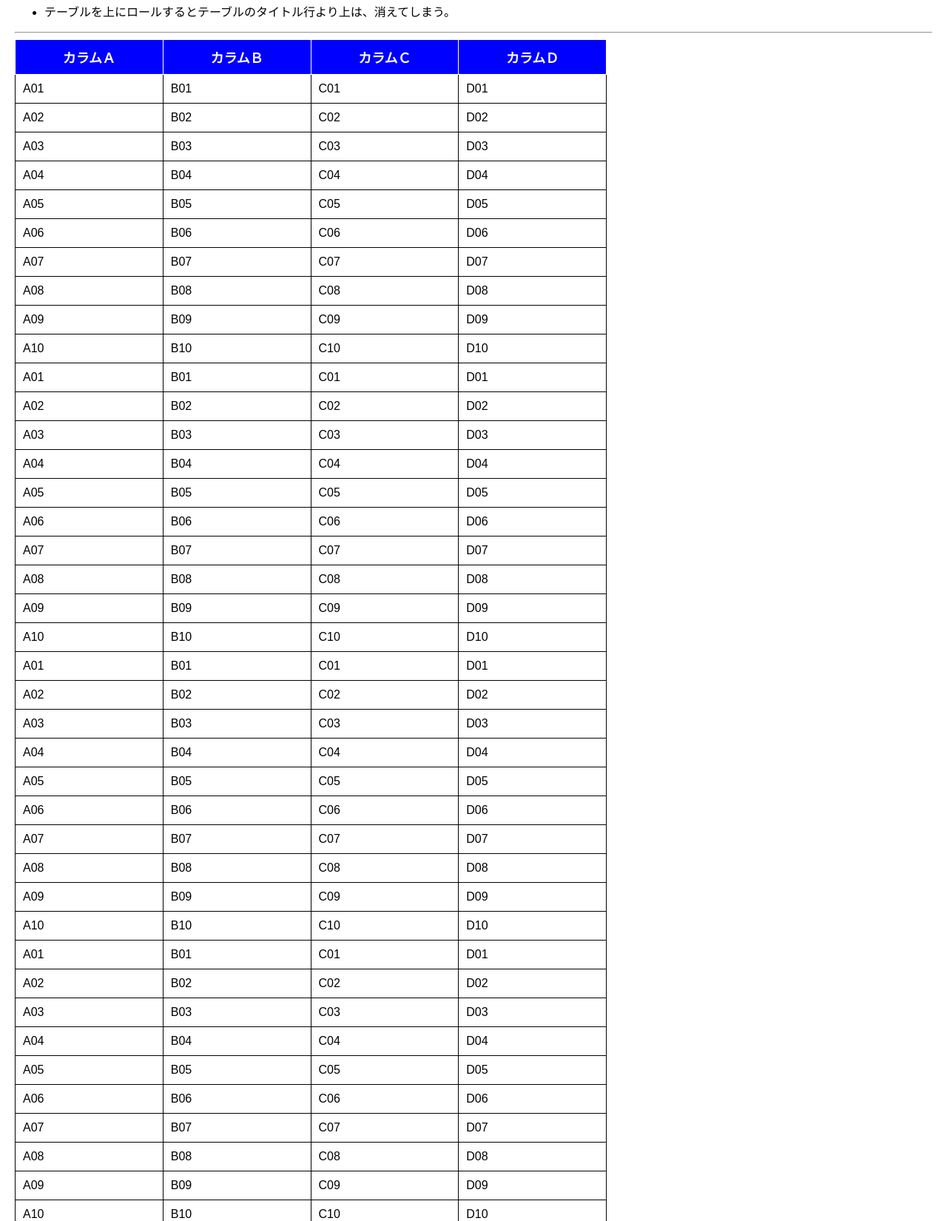
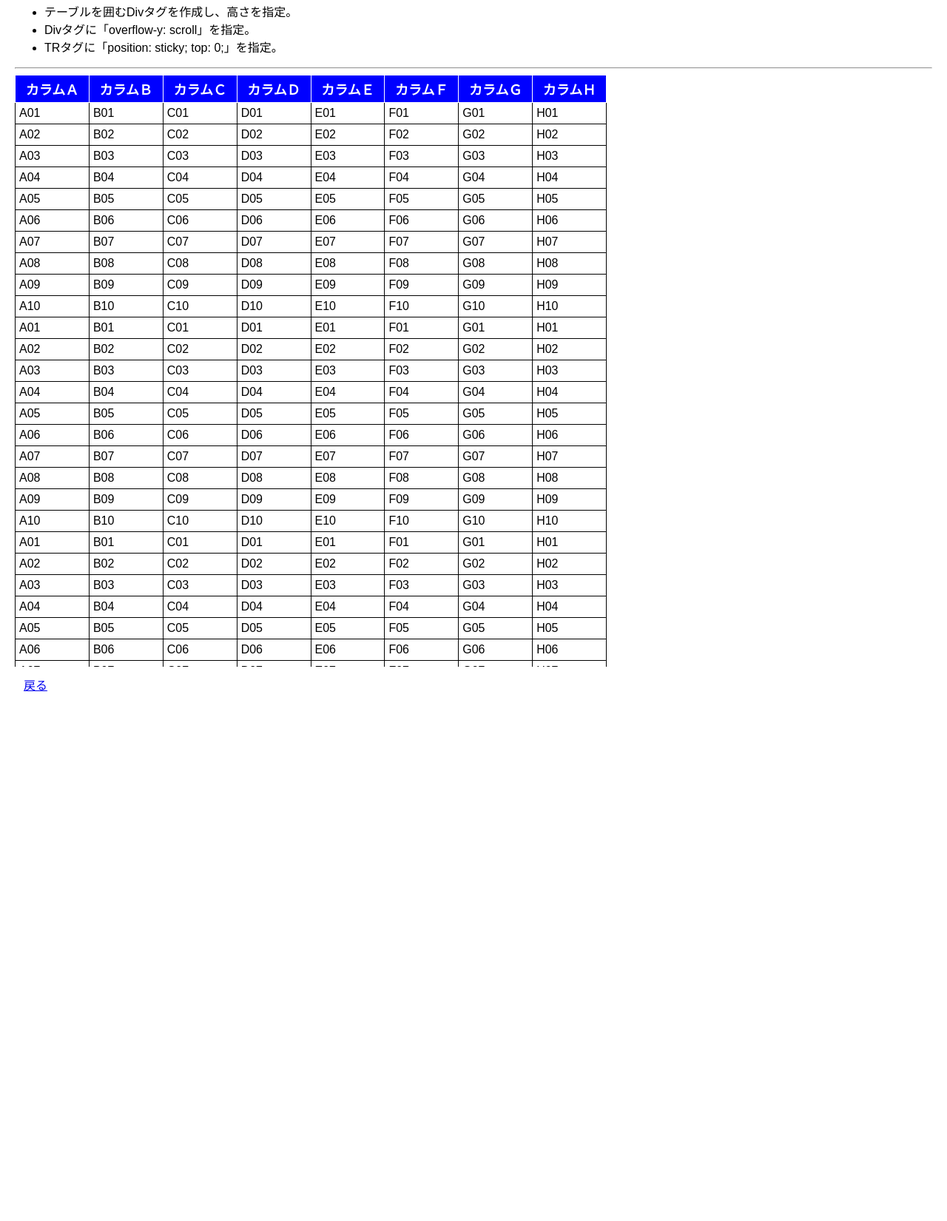
Before and after one commit to ofuofu/develop-tools, a plain HTML site: page TitleFixTable/index.html in a window 1280 px wide. Shown: the part 81-1731 px from the top of the page at 74% size. After the commit the page ends 1050 px from the top, so only its background shows below. Drawn offline with Linux system fonts and the light colour scheme; files whose address does not match are found by name.

Commit message:
<div>内でスクロールするように修正

```diff
--- a/TitleFixTable/TitleFixTable.css
+++ b/TitleFixTable/TitleFixTable.css
@@ -1,3 +1,14 @@
+.fix-tr-div{
+    height: 800px;
+    overflow-y: auto;
+	overflow-y: auto;
+}
+
+table.fix-tr {
+	position: relative;
+}
+
+
 table.fix-tr th {
 	position: sticky;
 	top: 0;
--- a/TitleFixTable/index.html
+++ b/TitleFixTable/index.html
@@ -9,9 +9,12 @@
     <div class="content-frame">
         <h3>テーブルタイトル固定</h3>
         <ul>
-            <li>テーブルを上にロールするとテーブルのタイトル行より上は、消えてしまう。</li>
+            <li>テーブルを囲むDivタグを作成し、高さを指定。</li>
+            <li>Divタグに「overflow-y: scroll」を指定。</li>
+            <li>TRタグに「position: sticky; top: 0;」を指定。</li>
         </ul>
         <hr>
+        <div class="fix-tr-div">
             <table class="fix-tr">
                 <thead >
                     <tr>
@@ -27,221 +30,234 @@
                         <th>
                             カラムＤ
                         </th>
+                        <th>
+                            カラムＥ
+                        </th>
+                        <th>
+                            カラムＦ
+                        </th>
+                        <th>
+                            カラムＧ
+                        </th>
+                        <th>
+                            カラムＨ
+                        </th>
                     </tr>
                 </thead>
                 <tbody>
                     <tr>
-                    <td >A01</td><td >B01</td><td >C01</td><td >D01</td>
+                        <td >A01</td><td >B01</td><td >C01</td><td >D01</td><td >E01</td><td >F01</td><td >G01</td><td >H01</td>
                     </tr>
                     <tr>
-                    <td >A02</td><td >B02</td><td >C02</td><td >D02</td>
+                        <td >A02</td><td >B02</td><td >C02</td><td >D02</td><td >E02</td><td >F02</td><td >G02</td><td >H02</td>
                     </tr>
                     <tr>
-                    <td >A03</td><td >B03</td><td >C03</td><td >D03</td>
+                        <td >A03</td><td >B03</td><td >C03</td><td >D03</td><td >E03</td><td >F03</td><td >G03</td><td >H03</td>
                     </tr>
                     <tr>
-                    <td >A04</td><td >B04</td><td >C04</td><td >D04</td>
+                        <td >A04</td><td >B04</td><td >C04</td><td >D04</td><td >E04</td><td >F04</td><td >G04</td><td >H04</td>
                     </tr>
                     <tr>
-                    <td >A05</td><td >B05</td><td >C05</td><td >D05</td>
+                        <td >A05</td><td >B05</td><td >C05</td><td >D05</td><td >E05</td><td >F05</td><td >G05</td><td >H05</td>
                     </tr>
                     <tr>
-                    <td >A06</td><td >B06</td><td >C06</td><td >D06</td>
+                        <td >A06</td><td >B06</td><td >C06</td><td >D06</td><td >E06</td><td >F06</td><td >G06</td><td >H06</td>
                     </tr>
                     <tr>
-                    <td >A07</td><td >B07</td><td >C07</td><td >D07</td>
+                        <td >A07</td><td >B07</td><td >C07</td><td >D07</td><td >E07</td><td >F07</td><td >G07</td><td >H07</td>
                     </tr>
                     <tr>
-                    <td >A08</td><td >B08</td><td >C08</td><td >D08</td>
+                        <td >A08</td><td >B08</td><td >C08</td><td >D08</td><td >E08</td><td >F08</td><td >G08</td><td >H08</td>
                     </tr>
                     <tr>
-                    <td >A09</td><td >B09</td><td >C09</td><td >D09</td>
+                        <td >A09</td><td >B09</td><td >C09</td><td >D09</td><td >E09</td><td >F09</td><td >G09</td><td >H09</td>
                     </tr>
                     <tr>
-                    <td >A10</td><td >B10</td><td >C10</td><td >D10</td>
+                        <td >A10</td><td >B10</td><td >C10</td><td >D10</td><td >E10</td><td >F10</td><td >G10</td><td >H10</td>
                     </tr>
                     <tr>
-                    <td >A01</td><td >B01</td><td >C01</td><td >D01</td>
+                        <td >A01</td><td >B01</td><td >C01</td><td >D01</td><td >E01</td><td >F01</td><td >G01</td><td >H01</td>
                     </tr>
                     <tr>
-                    <td >A02</td><td >B02</td><td >C02</td><td >D02</td>
+                        <td >A02</td><td >B02</td><td >C02</td><td >D02</td><td >E02</td><td >F02</td><td >G02</td><td >H02</td>
                     </tr>
                     <tr>
-                    <td >A03</td><td >B03</td><td >C03</td><td >D03</td>
+                        <td >A03</td><td >B03</td><td >C03</td><td >D03</td><td >E03</td><td >F03</td><td >G03</td><td >H03</td>
                     </tr>
                     <tr>
-                    <td >A04</td><td >B04</td><td >C04</td><td >D04</td>
+                        <td >A04</td><td >B04</td><td >C04</td><td >D04</td><td >E04</td><td >F04</td><td >G04</td><td >H04</td>
                     </tr>
                     <tr>
-                    <td >A05</td><td >B05</td><td >C05</td><td >D05</td>
+                        <td >A05</td><td >B05</td><td >C05</td><td >D05</td><td >E05</td><td >F05</td><td >G05</td><td >H05</td>
                     </tr>
                     <tr>
-                    <td >A06</td><td >B06</td><td >C06</td><td >D06</td>
+                        <td >A06</td><td >B06</td><td >C06</td><td >D06</td><td >E06</td><td >F06</td><td >G06</td><td >H06</td>
                     </tr>
                     <tr>
-                    <td >A07</td><td >B07</td><td >C07</td><td >D07</td>
+                        <td >A07</td><td >B07</td><td >C07</td><td >D07</td><td >E07</td><td >F07</td><td >G07</td><td >H07</td>
                     </tr>
                     <tr>
-                    <td >A08</td><td >B08</td><td >C08</td><td >D08</td>
+                        <td >A08</td><td >B08</td><td >C08</td><td >D08</td><td >E08</td><td >F08</td><td >G08</td><td >H08</td>
                     </tr>
                     <tr>
-                    <td >A09</td><td >B09</td><td >C09</td><td >D09</td>
+                        <td >A09</td><td >B09</td><td >C09</td><td >D09</td><td >E09</td><td >F09</td><td >G09</td><td >H09</td>
                     </tr>
                     <tr>
-                    <td >A10</td><td >B10</td><td >C10</td><td >D10</td>
+                        <td >A10</td><td >B10</td><td >C10</td><td >D10</td><td >E10</td><td >F10</td><td >G10</td><td >H10</td>
                     </tr>
                     <tr>
-                    <td >A01</td><td >B01</td><td >C01</td><td >D01</td>
+                        <td >A01</td><td >B01</td><td >C01</td><td >D01</td><td >E01</td><td >F01</td><td >G01</td><td >H01</td>
                     </tr>
                     <tr>
-                    <td >A02</td><td >B02</td><td >C02</td><td >D02</td>
+                        <td >A02</td><td >B02</td><td >C02</td><td >D02</td><td >E02</td><td >F02</td><td >G02</td><td >H02</td>
                     </tr>
                     <tr>
-                    <td >A03</td><td >B03</td><td >C03</td><td >D03</td>
+                        <td >A03</td><td >B03</td><td >C03</td><td >D03</td><td >E03</td><td >F03</td><td >G03</td><td >H03</td>
                     </tr>
                     <tr>
-                    <td >A04</td><td >B04</td><td >C04</td><td >D04</td>
+                        <td >A04</td><td >B04</td><td >C04</td><td >D04</td><td >E04</td><td >F04</td><td >G04</td><td >H04</td>
                     </tr>
                     <tr>
-                    <td >A05</td><td >B05</td><td >C05</td><td >D05</td>
+                        <td >A05</td><td >B05</td><td >C05</td><td >D05</td><td >E05</td><td >F05</td><td >G05</td><td >H05</td>
                     </tr>
                     <tr>
-                    <td >A06</td><td >B06</td><td >C06</td><td >D06</td>
+                        <td >A06</td><td >B06</td><td >C06</td><td >D06</td><td >E06</td><td >F06</td><td >G06</td><td >H06</td>
                     </tr>
                     <tr>
-                    <td >A07</td><td >B07</td><td >C07</td><td >D07</td>
+                        <td >A07</td><td >B07</td><td >C07</td><td >D07</td><td >E07</td><td >F07</td><td >G07</td><td >H07</td>
                     </tr>
                     <tr>
-                    <td >A08</td><td >B08</td><td >C08</td><td >D08</td>
+                        <td >A08</td><td >B08</td><td >C08</td><td >D08</td><td >E08</td><td >F08</td><td >G08</td><td >H08</td>
                     </tr>
                     <tr>
-                    <td >A09</td><td >B09</td><td >C09</td><td >D09</td>
+                        <td >A09</td><td >B09</td><td >C09</td><td >D09</td><td >E09</td><td >F09</td><td >G09</td><td >H09</td>
                     </tr>
                     <tr>
-                    <td >A10</td><td >B10</td><td >C10</td><td >D10</td>
+                        <td >A10</td><td >B10</td><td >C10</td><td >D10</td><td >E10</td><td >F10</td><td >G10</td><td >H10</td>
                     </tr>
                     <tr>
-                    <td >A01</td><td >B01</td><td >C01</td><td >D01</td>
+                        <td >A01</td><td >B01</td><td >C01</td><td >D01</td><td >E01</td><td >F01</td><td >G01</td><td >H01</td>
                     </tr>
                     <tr>
-                    <td >A02</td><td >B02</td><td >C02</td><td >D02</td>
+                        <td >A02</td><td >B02</td><td >C02</td><td >D02</td><td >E02</td><td >F02</td><td >G02</td><td >H02</td>
                     </tr>
                     <tr>
-                    <td >A03</td><td >B03</td><td >C03</td><td >D03</td>
+                        <td >A03</td><td >B03</td><td >C03</td><td >D03</td><td >E03</td><td >F03</td><td >G03</td><td >H03</td>
                     </tr>
                     <tr>
-                    <td >A04</td><td >B04</td><td >C04</td><td >D04</td>
+                        <td >A04</td><td >B04</td><td >C04</td><td >D04</td><td >E04</td><td >F04</td><td >G04</td><td >H04</td>
                     </tr>
                     <tr>
-                    <td >A05</td><td >B05</td><td >C05</td><td >D05</td>
+                        <td >A05</td><td >B05</td><td >C05</td><td >D05</td><td >E05</td><td >F05</td><td >G05</td><td >H05</td>
                     </tr>
                     <tr>
-                    <td >A06</td><td >B06</td><td >C06</td><td >D06</td>
+                        <td >A06</td><td >B06</td><td >C06</td><td >D06</td><td >E06</td><td >F06</td><td >G06</td><td >H06</td>
                     </tr>
                     <tr>
-                    <td >A07</td><td >B07</td><td >C07</td><td >D07</td>
+                        <td >A07</td><td >B07</td><td >C07</td><td >D07</td><td >E07</td><td >F07</td><td >G07</td><td >H07</td>
                     </tr>
                     <tr>
-                    <td >A08</td><td >B08</td><td >C08</td><td >D08</td>
+                        <td >A08</td><td >B08</td><td >C08</td><td >D08</td><td >E08</td><td >F08</td><td >G08</td><td >H08</td>
                     </tr>
                     <tr>
-                    <td >A09</td><td >B09</td><td >C09</td><td >D09</td>
+                        <td >A09</td><td >B09</td><td >C09</td><td >D09</td><td >E09</td><td >F09</td><td >G09</td><td >H09</td>
                     </tr>
                     <tr>
-                    <td >A10</td><td >B10</td><td >C10</td><td >D10</td>
+                        <td >A10</td><td >B10</td><td >C10</td><td >D10</td><td >E10</td><td >F10</td><td >G10</td><td >H10</td>
                     </tr>
                     <tr>
-                    <td >A01</td><td >B01</td><td >C01</td><td >D01</td>
+                        <td >A01</td><td >B01</td><td >C01</td><td >D01</td><td >E01</td><td >F01</td><td >G01</td><td >H01</td>
                     </tr>
                     <tr>
-                    <td >A02</td><td >B02</td><td >C02</td><td >D02</td>
+                        <td >A02</td><td >B02</td><td >C02</td><td >D02</td><td >E02</td><td >F02</td><td >G02</td><td >H02</td>
                     </tr>
                     <tr>
-                    <td >A03</td><td >B03</td><td >C03</td><td >D03</td>
+                        <td >A03</td><td >B03</td><td >C03</td><td >D03</td><td >E03</td><td >F03</td><td >G03</td><td >H03</td>
                     </tr>
                     <tr>
-                    <td >A04</td><td >B04</td><td >C04</td><td >D04</td>
+                        <td >A04</td><td >B04</td><td >C04</td><td >D04</td><td >E04</td><td >F04</td><td >G04</td><td >H04</td>
                     </tr>
                     <tr>
-                    <td >A05</td><td >B05</td><td >C05</td><td >D05</td>
+                        <td >A05</td><td >B05</td><td >C05</td><td >D05</td><td >E05</td><td >F05</td><td >G05</td><td >H05</td>
                     </tr>
                     <tr>
-                    <td >A06</td><td >B06</td><td >C06</td><td >D06</td>
+                        <td >A06</td><td >B06</td><td >C06</td><td >D06</td><td >E06</td><td >F06</td><td >G06</td><td >H06</td>
                     </tr>
                     <tr>
-                    <td >A07</td><td >B07</td><td >C07</td><td >D07</td>
+                        <td >A07</td><td >B07</td><td >C07</td><td >D07</td><td >E07</td><td >F07</td><td >G07</td><td >H07</td>
                     </tr>
                     <tr>
-                    <td >A08</td><td >B08</td><td >C08</td><td >D08</td>
+                        <td >A08</td><td >B08</td><td >C08</td><td >D08</td><td >E08</td><td >F08</td><td >G08</td><td >H08</td>
                     </tr>
                     <tr>
-                    <td >A09</td><td >B09</td><td >C09</td><td >D09</td>
+                        <td >A09</td><td >B09</td><td >C09</td><td >D09</td><td >E09</td><td >F09</td><td >G09</td><td >H09</td>
                     </tr>
                     <tr>
-                    <td >A10</td><td >B10</td><td >C10</td><td >D10</td>
+                        <td >A10</td><td >B10</td><td >C10</td><td >D10</td><td >E10</td><td >F10</td><td >G10</td><td >H10</td>
                     </tr>
                     <tr>
-                    <td >A01</td><td >B01</td><td >C01</td><td >D01</td>
+                        <td >A01</td><td >B01</td><td >C01</td><td >D01</td><td >E01</td><td >F01</td><td >G01</td><td >H01</td>
                     </tr>
                     <tr>
-                    <td >A02</td><td >B02</td><td >C02</td><td >D02</td>
+                        <td >A02</td><td >B02</td><td >C02</td><td >D02</td><td >E02</td><td >F02</td><td >G02</td><td >H02</td>
                     </tr>
                     <tr>
-                    <td >A03</td><td >B03</td><td >C03</td><td >D03</td>
+                        <td >A03</td><td >B03</td><td >C03</td><td >D03</td><td >E03</td><td >F03</td><td >G03</td><td >H03</td>
                     </tr>
                     <tr>
-                    <td >A04</td><td >B04</td><td >C04</td><td >D04</td>
+                        <td >A04</td><td >B04</td><td >C04</td><td >D04</td><td >E04</td><td >F04</td><td >G04</td><td >H04</td>
                     </tr>
                     <tr>
-                    <td >A05</td><td >B05</td><td >C05</td><td >D05</td>
+                        <td >A05</td><td >B05</td><td >C05</td><td >D05</td><td >E05</td><td >F05</td><td >G05</td><td >H05</td>
                     </tr>
                     <tr>
-                    <td >A06</td><td >B06</td><td >C06</td><td >D06</td>
+                        <td >A06</td><td >B06</td><td >C06</td><td >D06</td><td >E06</td><td >F06</td><td >G06</td><td >H06</td>
                     </tr>
                     <tr>
-                    <td >A07</td><td >B07</td><td >C07</td><td >D07</td>
+                        <td >A07</td><td >B07</td><td >C07</td><td >D07</td><td >E07</td><td >F07</td><td >G07</td><td >H07</td>
                     </tr>
                     <tr>
-                    <td >A08</td><td >B08</td><td >C08</td><td >D08</td>
+                        <td >A08</td><td >B08</td><td >C08</td><td >D08</td><td >E08</td><td >F08</td><td >G08</td><td >H08</td>
                     </tr>
                     <tr>
-                    <td >A09</td><td >B09</td><td >C09</td><td >D09</td>
+                        <td >A09</td><td >B09</td><td >C09</td><td >D09</td><td >E09</td><td >F09</td><td >G09</td><td >H09</td>
                     </tr>
                     <tr>
-                    <td >A10</td><td >B10</td><td >C10</td><td >D10</td>
+                        <td >A10</td><td >B10</td><td >C10</td><td >D10</td><td >E10</td><td >F10</td><td >G10</td><td >H10</td>
                     </tr>
                     <tr>
-                    <td >A01</td><td >B01</td><td >C01</td><td >D01</td>
+                        <td >A01</td><td >B01</td><td >C01</td><td >D01</td><td >E01</td><td >F01</td><td >G01</td><td >H01</td>
                     </tr>
                     <tr>
-                    <td >A02</td><td >B02</td><td >C02</td><td >D02</td>
+                        <td >A02</td><td >B02</td><td >C02</td><td >D02</td><td >E02</td><td >F02</td><td >G02</td><td >H02</td>
                     </tr>
                     <tr>
-                    <td >A03</td><td >B03</td><td >C03</td><td >D03</td>
+                        <td >A03</td><td >B03</td><td >C03</td><td >D03</td><td >E03</td><td >F03</td><td >G03</td><td >H03</td>
                     </tr>
                     <tr>
-                    <td >A04</td><td >B04</td><td >C04</td><td >D04</td>
+                        <td >A04</td><td >B04</td><td >C04</td><td >D04</td><td >E04</td><td >F04</td><td >G04</td><td >H04</td>
                     </tr>
                     <tr>
-                    <td >A05</td><td >B05</td><td >C05</td><td >D05</td>
+                        <td >A05</td><td >B05</td><td >C05</td><td >D05</td><td >E05</td><td >F05</td><td >G05</td><td >H05</td>
                     </tr>
                     <tr>
-                    <td >A06</td><td >B06</td><td >C06</td><td >D06</td>
+                        <td >A06</td><td >B06</td><td >C06</td><td >D06</td><td >E06</td><td >F06</td><td >G06</td><td >H06</td>
                     </tr>
                     <tr>
-                    <td >A07</td><td >B07</td><td >C07</td><td >D07</td>
+                        <td >A07</td><td >B07</td><td >C07</td><td >D07</td><td >E07</td><td >F07</td><td >G07</td><td >H07</td>
                     </tr>
                     <tr>
-                    <td >A08</td><td >B08</td><td >C08</td><td >D08</td>
+                        <td >A08</td><td >B08</td><td >C08</td><td >D08</td><td >E08</td><td >F08</td><td >G08</td><td >H08</td>
                     </tr>
                     <tr>
-                    <td >A09</td><td >B09</td><td >C09</td><td >D09</td>
+                        <td >A09</td><td >B09</td><td >C09</td><td >D09</td><td >E09</td><td >F09</td><td >G09</td><td >H09</td>
                     </tr>
                     <tr>
-                    <td >A10</td><td >B10</td><td >C10</td><td >D10</td>
+                        <td >A10</td><td >B10</td><td >C10</td><td >D10</td><td >E10</td><td >F10</td><td >G10</td><td >H10</td>
                     </tr>
                 </tbody>
             </table>
+        </div>
         <div class="content-frame">
             <a href="../index.html">戻る</a>
         </div>
--- a/css/style.css
+++ b/css/style.css
@@ -28,11 +28,11 @@ th {
     font-size: large;
     text-align: center;
     border: solid 1px;
-    padding: 10px;
+    padding: 5px;
 }
 td {
     border: solid 1px;
-    padding: 10px;
+    padding: 5px;
 }
 
 table {
```
Lines whose indentation alone changed are shown as unchanged.
